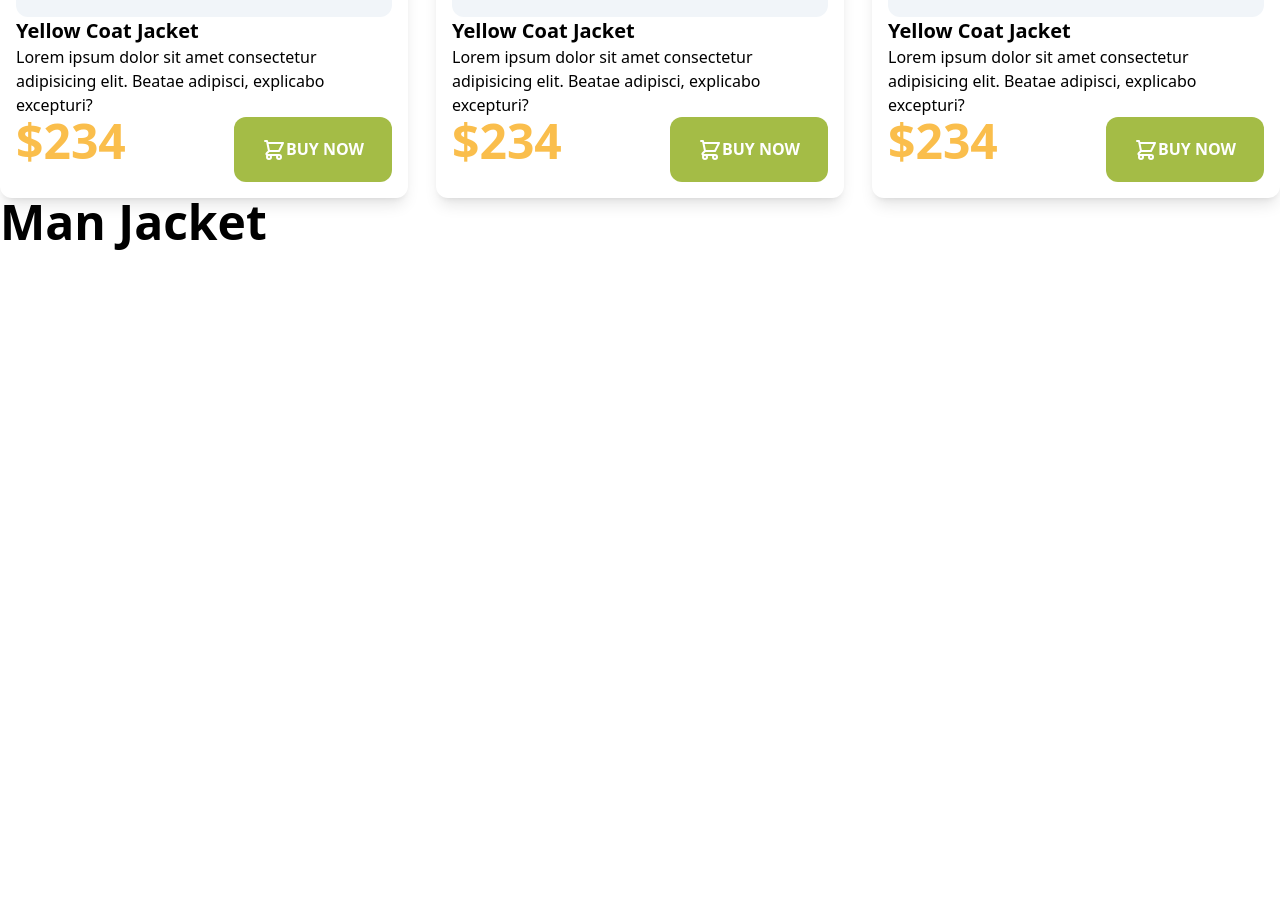
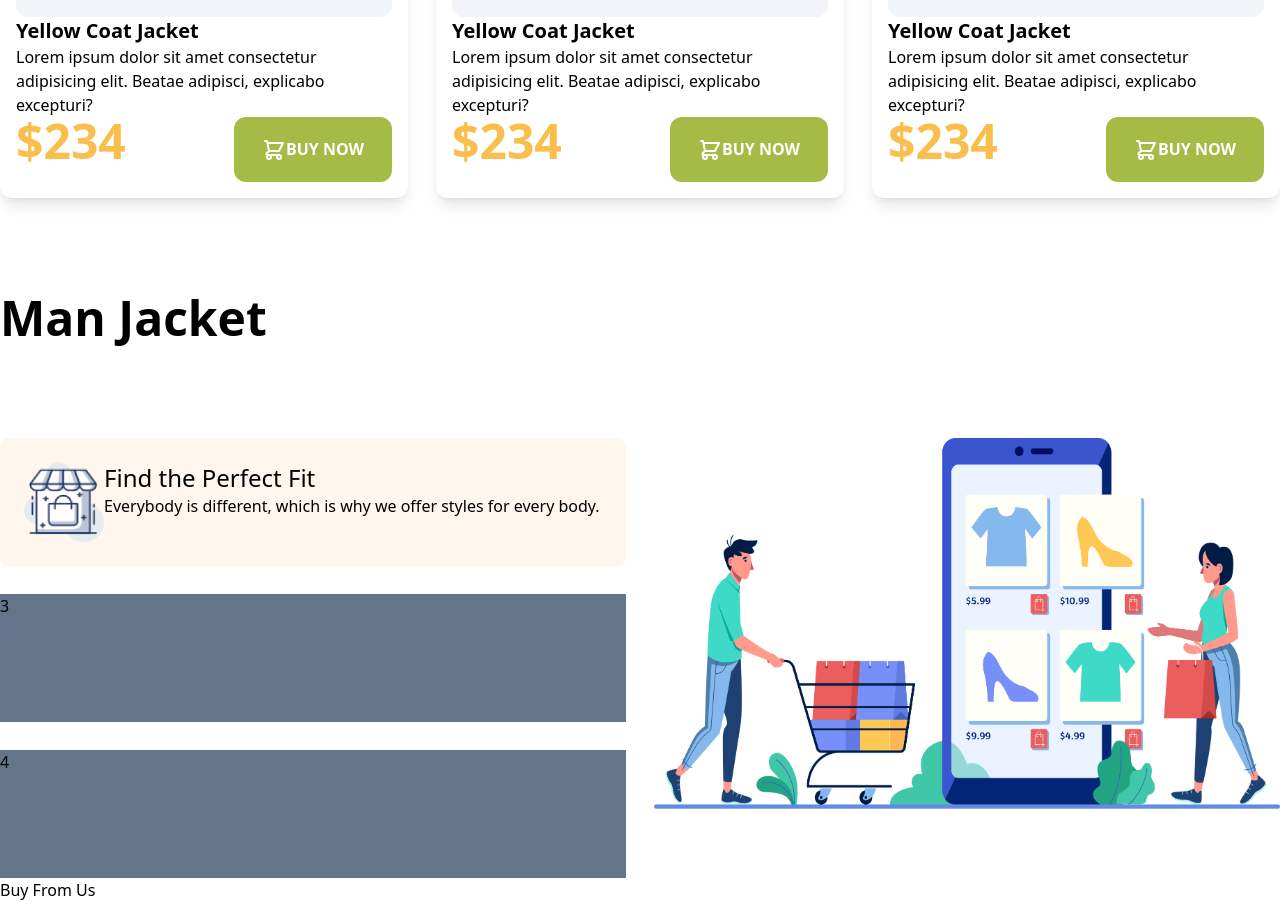
Before and after one commit to niemand20/penguin-fashion-tailwind, a plain HTML site: page penguin-fashion-tailwind/index.html in a window 1280 px wide. Shown: the part 934-1836 px from the top of the page. Before the commit the page ends 1188 px from the top, so only its background shows below. Drawn offline with nearby package versions, Linux system fonts and the light colour scheme.

Commit message:
motamuti done

```diff
--- a/penguin-fashion-tailwind/index.html
+++ b/penguin-fashion-tailwind/index.html
@@ -47,9 +47,9 @@
 
         <!-- women jacket section start-->
 
-        <section>
+        <section class="pb-24">
             <h1 class="text-5xl font-bold">Woman Jacket</h1>
-            <div class="grid grid-cols-3 gap-7">
+            <div class="grid md:grid-cols-2 lg:grid-cols-3 gap-7">
                 <!-- Jacket 1 -->
                 <div class="p-4 shadow-lg rounded-xl">
                     <div class="p-5 bg-slate-100 rounded-xl">
@@ -124,14 +124,35 @@
 
         <!-- Men jacket section starts-->
 
-        <section>
+        <section class="pb-24">
             <h1 class="text-5xl font-bold">Man Jacket</h1>
         </section>
 
-        <!-- Men jacket section starts-->
+        <!-- Men jacket section ends-->
+
+        <!-- our benefits -->
+        <section>
+            <div class="grid grid-cols-2 gap-7">
+                <div class="rounded-lg flex bg-orange-50 p-6">
+                    <img class="h-20 w-20" src="images/house.png" alt="">
+                    <div>
+                        <h4 class="text-2xl">Find the Perfect Fit</h4>
+                        <p>Everybody is different, which is why we
+                            offer styles for every body.</p>
+                    </div>
+                </div>
+                <div class=" row-span-3">
+                    <img src="images/shopping.png" alt="">
+                </div>
+                <div class="h-32 bg-slate-500">3</div>
+                <div class="h-32 bg-slate-500">4</div>
+            </div>
+        </section>
 
 
     </main>
 
+    <footer>Buy From Us</footer>
+
 </body>
 </html>
```
